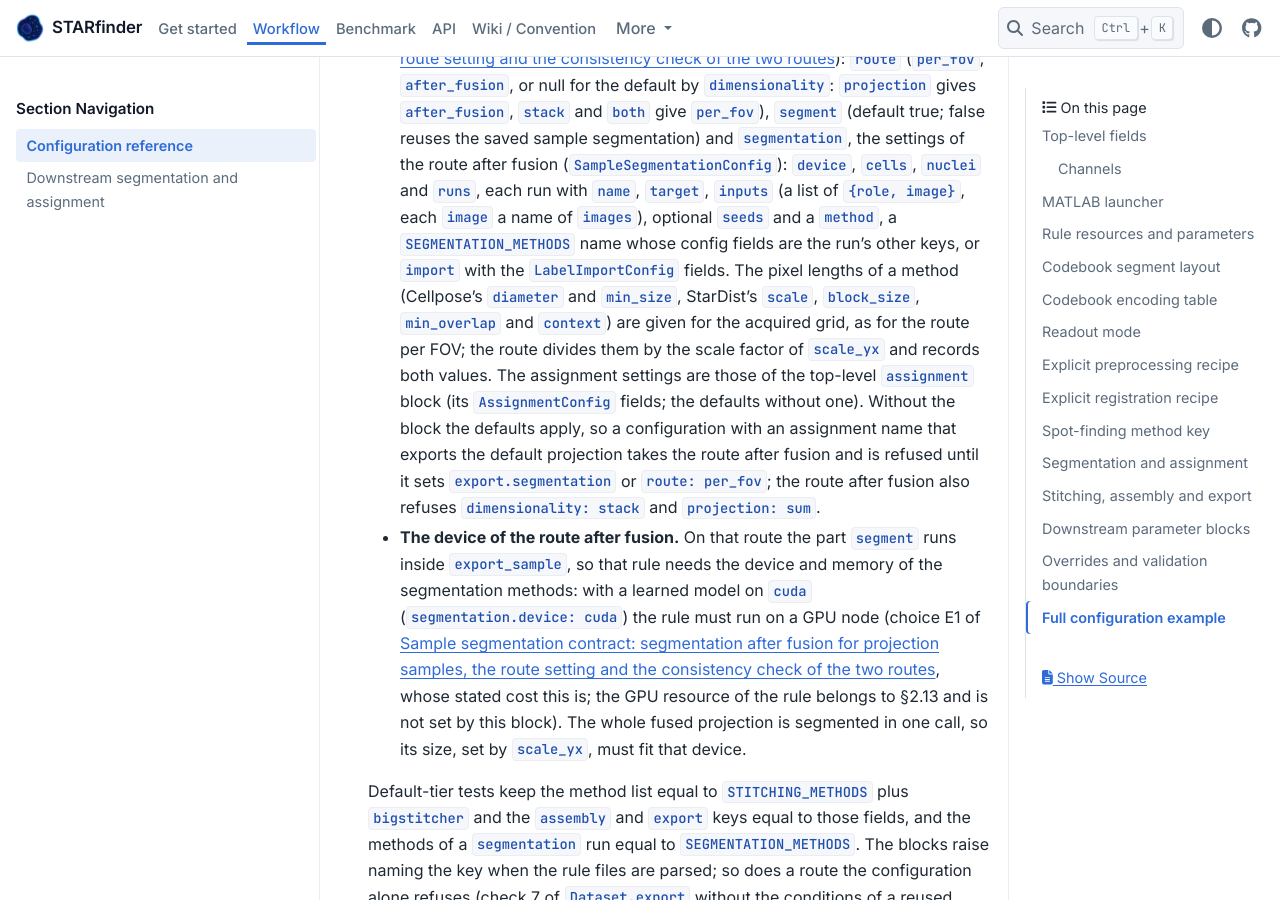
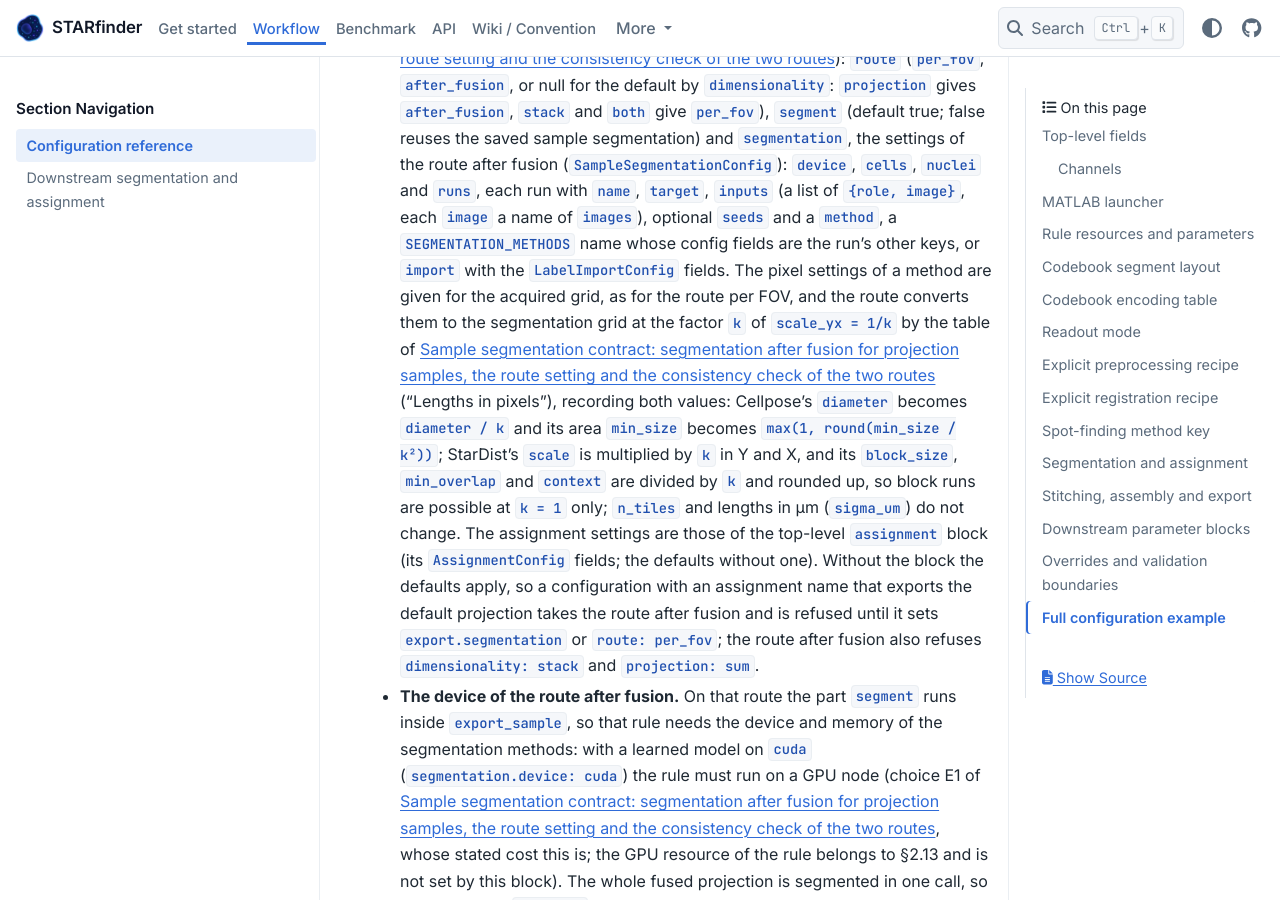
Before and after one commit to wanglab-broad/starfinder, a Sphinx documentation site: the page built from docs/workflow-configuration.md, in a window 1280 px wide and 900 px high, scrolled down 19028 px. Built offline with Sphinx 7.4.7 and the PyData theme 0.15.4, drawn with Linux system fonts in a browser that asks for light colours.

Commit message:
fix(w-430): address review findings (sample segmentation 6 of 6: the…)
The row WF1 of docs/sample-segmentation-validation.md is amended to what
RD1 implies. A configuration RD1 accepts plans its earlier jobs. One RD1
refuses is refused when the workflow is read, naming export.segmentation
and route: per_fov, and plans its earlier jobs once route: per_fov is
added. The amendment is recorded under "Amendments after acceptance" as
an operator decision pending Jiahao's confirmation. The WF1 tests now
assert both parts, and a new dry-run case shows the refused
configuration with route: per_fov planning exactly the base revision's
20 jobs. docs/migration.md names …

Linear-Issue: W-430

```diff
--- a/docs/workflow-configuration.md
+++ b/docs/workflow-configuration.md
@@ -509,11 +509,14 @@ sample-level rules for a configuration that has them. The specification is the
   `device`, `cells`, `nuclei` and `runs`, each run with `name`, `target`, `inputs` (a list
   of `{role, image}`, each `image` a name of `images`), optional `seeds` and a `method`, a
   `SEGMENTATION_METHODS` name whose config fields are the run's other keys, or `import`
-  with the `LabelImportConfig` fields. The pixel lengths of a method (Cellpose's `diameter`
-  and `min_size`, StarDist's `scale`, `block_size`, `min_overlap` and `context`) are given
-  for the acquired grid, as
-  for the route per FOV; the route divides them by the scale factor of `scale_yx` and
-  records both values. The assignment settings are those of the top-level `assignment`
+  with the `LabelImportConfig` fields. The pixel settings of a method are given for the
+  acquired grid, as for the route per FOV, and the route converts them to the segmentation
+  grid at the factor `k` of `scale_yx = 1/k` by the table of
+  {doc}`sample-segmentation-contract` ("Lengths in pixels"), recording both values:
+  Cellpose's `diameter` becomes `diameter / k` and its area `min_size` becomes
+  `max(1, round(min_size / k²))`; StarDist's `scale` is multiplied by `k` in Y and X, and its
+  `block_size`, `min_overlap` and `context` are divided by `k` and rounded up, so block runs
+  are possible at `k = 1` only; `n_tiles` and lengths in µm (`sigma_um`) do not change. The assignment settings are those of the top-level `assignment`
   block (its `AssignmentConfig` fields; the defaults without one). Without the block the
   defaults apply, so a configuration with an assignment name that exports the default
   projection takes the route after fusion and is refused until it sets
```
Also changed, not shown: docs/migration.md (+1 -1 lines), docs/sample-segmentation-validation.md (+9 -2 lines), 1 other file.
